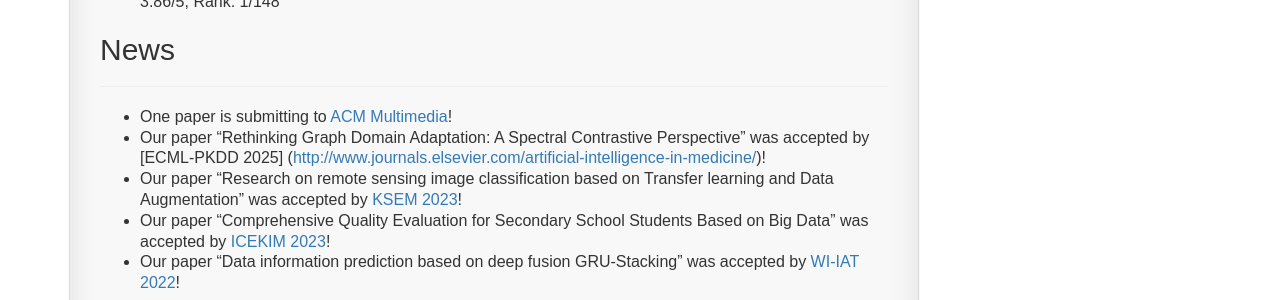
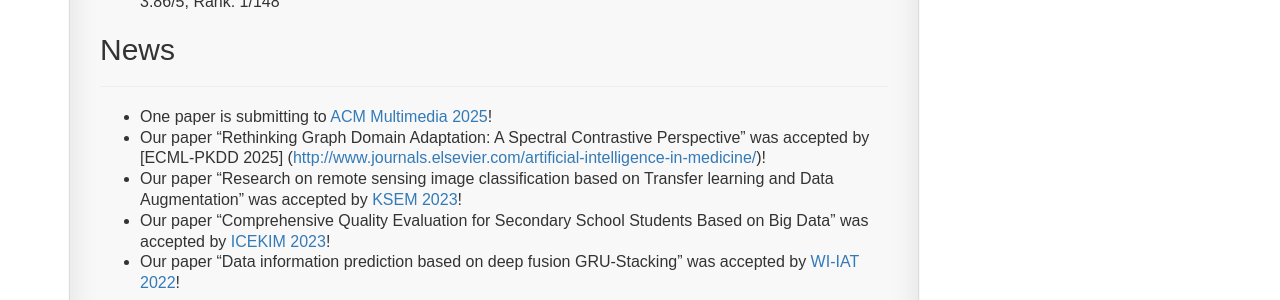
Before and after one commit to yulongC/yulongC.github.io, a Jekyll site: the page built from pages/1_homepage.md, in a window 1280 px wide. Shown: the part 585-885 px from the top of the page. Built offline with Jekyll 4.4.1, drawn with Linux system fonts in a browser that asks for light colours; comment, search, counter and statistics services are not loaded.

Commit message:
Update 1_homepage.md

```diff
--- a/pages/1_homepage.md
+++ b/pages/1_homepage.md
@@ -25,7 +25,7 @@ permalink: /homepage/
 ## News
 
 ---
-* One paper is submitting to [ACM Multimedia](https://acmmm2025.org/)!
+* One paper is submitting to [ACM Multimedia 2025](https://acmmm2025.org/)!
 * Our paper "Rethinking Graph Domain Adaptation: A Spectral Contrastive Perspective" was accepted by [ECML-PKDD 2025] ([http://www.journals.elsevier.com/artificial-intelligence-in-medicine/](https://ecmlpkdd.org/2025/))!
 * Our paper "Research on remote sensing image classification based on Transfer learning and Data Augmentation" was accepted by [KSEM 2023](https://www.ksem2023.conferences.academy/)!
 * Our paper "Comprehensive Quality Evaluation for Secondary School Students Based on Big Data" was accepted by [ICEKIM 2023](https://www.researchgate.net/publication/372012950_Comprehensive_Quality_Evaluation_for_Secondary_School_Students_Based_on_Big_Data)!
```
